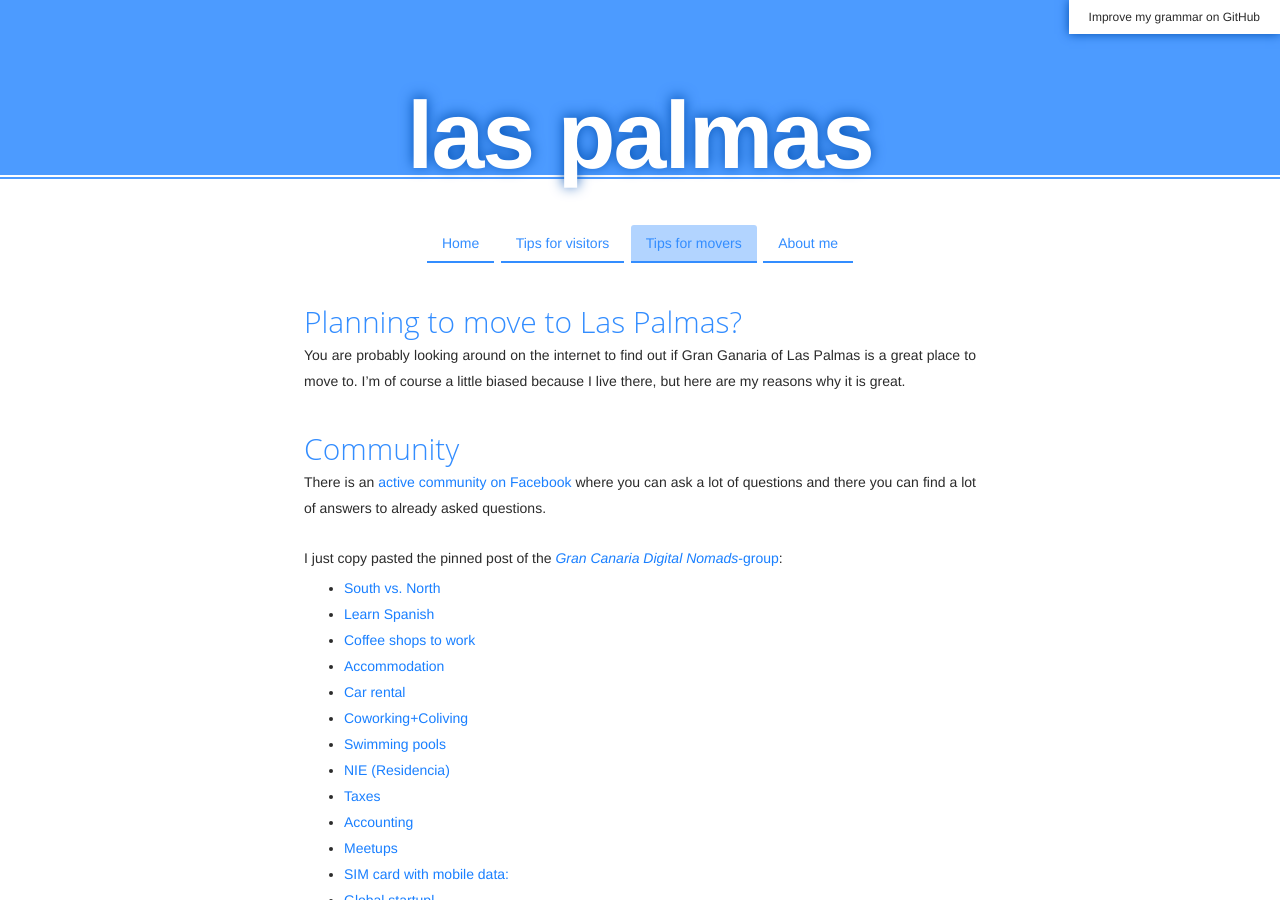
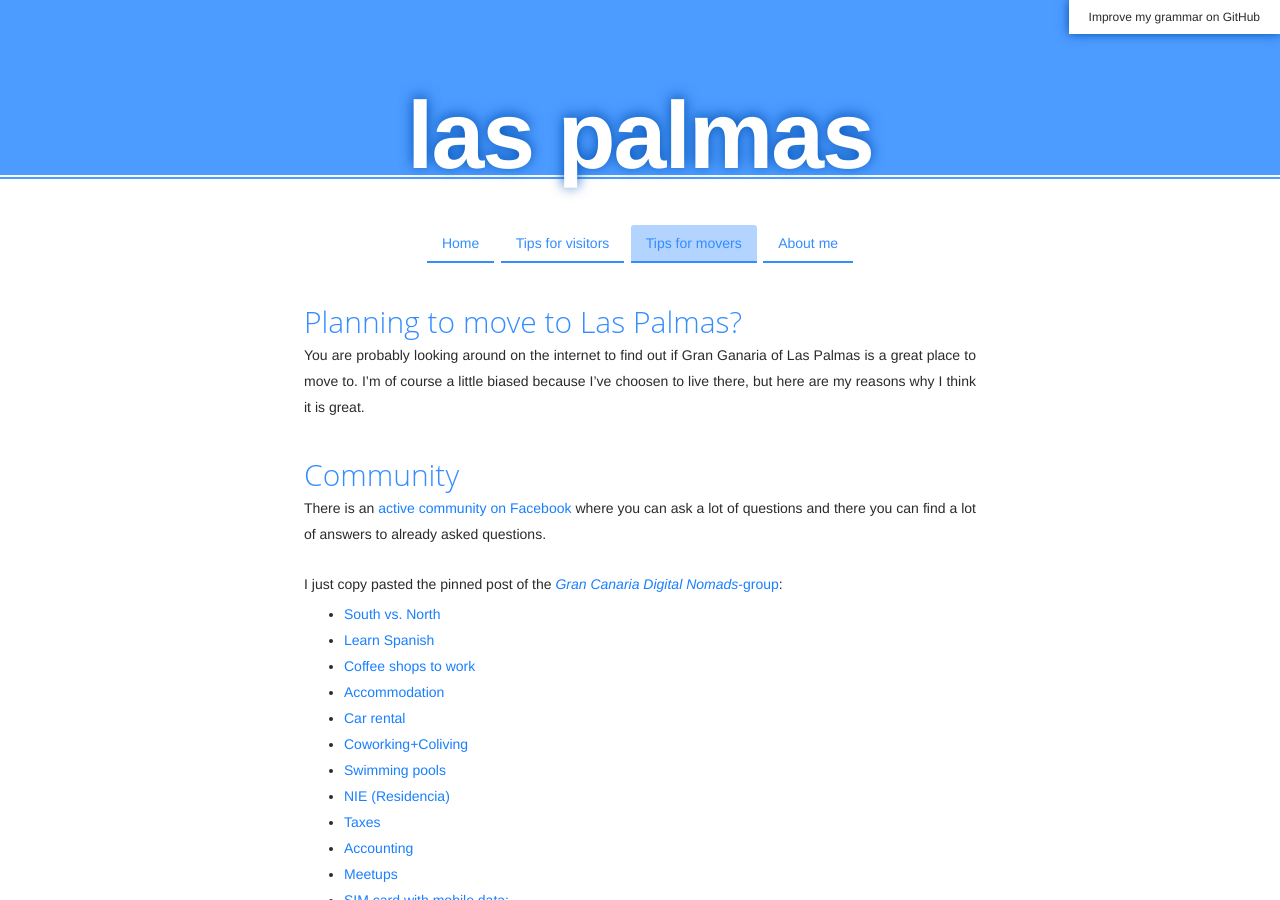
Before and after one commit to adriaandotcom/laspalmas.adriaan.io, a Jekyll site: the page built from movers.md, in a window 1280 px wide and 900 px high. Built offline with Jekyll 4.4.1, drawn with Linux system fonts in a browser that asks for light colours.

Commit message:
Update movers.md

```diff
--- a/movers.md
+++ b/movers.md
@@ -3,7 +3,7 @@ title: Planning to move to Las Palmas?
 ---
 
 You are probably looking around on the internet to find out if Gran Ganaria of Las Palmas is a great place to move to.
-I'm of course a little biased because I live there, but here are my reasons why it is great.
+I'm of course a little biased because I've choosen to live there, but here are my reasons why I think it is great.
 
 ## Community
 
```
